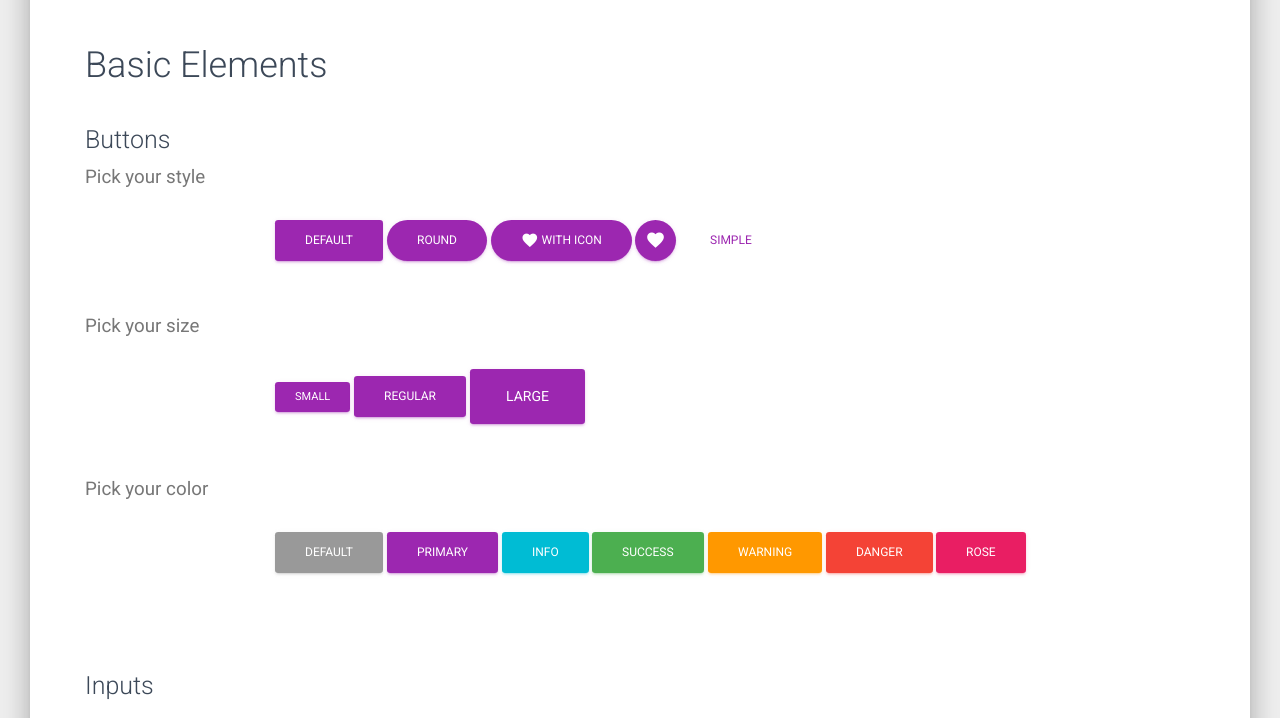
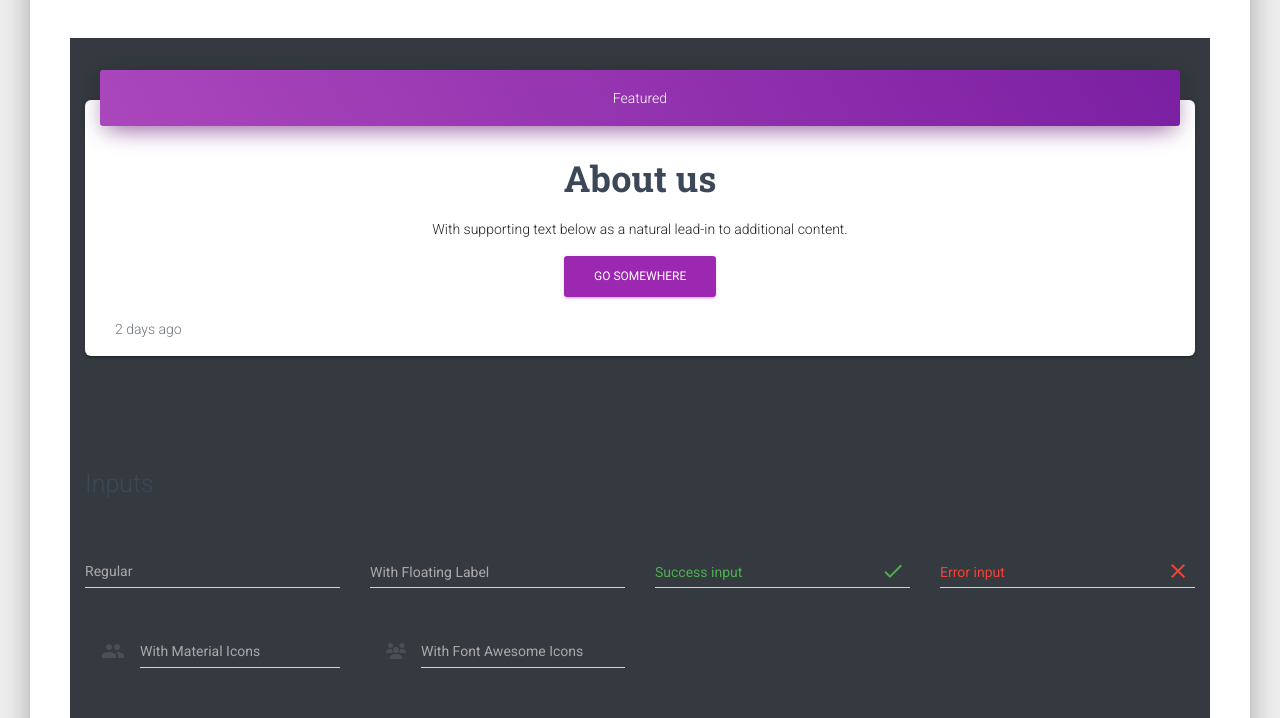
Before and after one commit to SeanB333/HoustonDroneSquad, a website: page website/index.html in a window 1280 px wide. Shown: the part 722-1440 px from the top of the page. Drawn offline with Linux system fonts and the light colour scheme; some packages are replaced by stand-ins of ours; files whose address does not match are found by name.

Commit message:
size refix

```diff
--- a/website/index.html
+++ b/website/index.html
@@ -24,7 +24,7 @@
     <div class="container">
       <div class="navbar-translate">
         <a class="navbar-brand" href="https://demos.creative-tim.com/material-kit/index.html">
-          Material Kit </a>
+          Houston Drone Squad</a>
         <button class="navbar-toggler" type="button" data-toggle="collapse" aria-expanded="false" aria-label="Toggle navigation">
           <span class="sr-only">Toggle navigation</span>
           <span class="navbar-toggler-icon"></span>
@@ -76,8 +76,9 @@
       <div class="row">
         <div class="col-md-8 ml-auto mr-auto">
           <div class="brand">
-            <h1>Material Kit.</h1>
-            <h3>A Badass Bootstrap 4 UI Kit based on Material Design.</h3>
+            <img src="./assets/img/2.png" alt="" width="500px">
+            <!-- <h1>Houston Drone Squad.</h1>
+            <h3>A Badass Bootstrap 4 UI Kit based on Material Design.</h3> -->
           </div>
         </div>
       </div>
@@ -85,60 +86,24 @@
   </div>
   <div class="main main-raised">
     <div class="section section-basic">
-      <div class="container">
+      <div class="container bg-dark">
         <div class="title">
-          <h2>Basic Elements</h2>
+
         </div>
         <!--  buttons -->
-        <div id="buttons" class="cd-section">
-          <div class="title">
-            <h3>Buttons
-              <br>
-              <small>Pick your style</small>
-            </h3>
-          </div>
-          <div class="row">
-            <div class="col-md-8 ml-auto mr-auto">
-              <button class="btn btn-primary">Default</button>
-              <button class="btn btn-primary btn-round">Round</button>
-              <button class="btn btn-primary btn-round">
-                <i class="material-icons">favorite</i> With Icon
-              </button>
-              <button class="btn btn-primary btn-fab btn-round">
-                <i class="material-icons">favorite</i>
-              </button>
-              <button class="btn btn-primary btn-link">Simple</button>
+        <div class="card card-nav-tabs text-center">
+            <div class="card-header card-header-primary">
+              Featured
+            </div>
+            <div class="card-body">
+              <h2 class="card-title">About us</h2>
+              <p class="card-text">With supporting text below as a natural lead-in to additional content.</p>
+              <a href="#0" class="btn btn-primary">Go somewhere</a>
+            </div>
+            <div class="card-footer text-muted">
+              2 days ago
             </div>
           </div>
-          <div class="title">
-            <h3>
-              <small>Pick your size</small>
-            </h3>
-          </div>
-          <div class="row">
-            <div class="col-md-8 ml-auto mr-auto">
-              <button class="btn btn-primary btn-sm">Small</button>
-              <button class="btn btn-primary">Regular</button>
-              <button class="btn btn-primary btn-lg">Large</button>
-            </div>
-          </div>
-          <div class="title">
-            <h3>
-              <small> Pick your color </small>
-            </h3>
-          </div>
-          <div class="row">
-            <div class="col-md-10 ml-auto">
-              <button class="btn">Default</button>
-              <button class="btn btn-primary">Primary</button>
-              <button class="btn btn-info">Info</button>
-              <button class="btn btn-success">Success</button>
-              <button class="btn btn-warning">Warning</button>
-              <button class="btn btn-danger">Danger</button>
-              <button class="btn btn-rose">Rose</button>
-            </div>
-          </div>
-        </div>
         <!--                 end buttons		         -->
         <div class="space-50"></div>
         <!--                 inputs -->
```
Also changed, not shown: website/assets/img/2.png (added).
